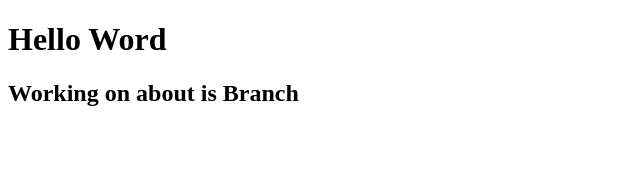
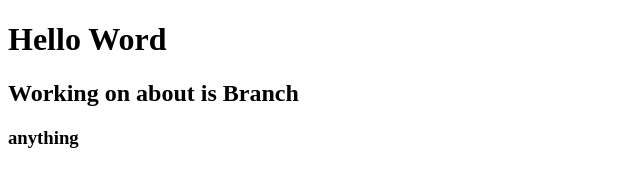
Before and after one commit to andrerondon/my_website_demo, a plain HTML site: page index.html in a window 1280 px wide. Shown: the whole page, without its empty margins (0-640 px from the left). Drawn offline with Linux system fonts and the light colour scheme.

Commit message:
new changes

```diff
--- a/index.html
+++ b/index.html
@@ -11,5 +11,6 @@
 <body>
     <h1>Hello Word</h1>
     <h2>Working on about is Branch</h2>
+    <H3>anything </H3>
 </body>
 </html>
```
